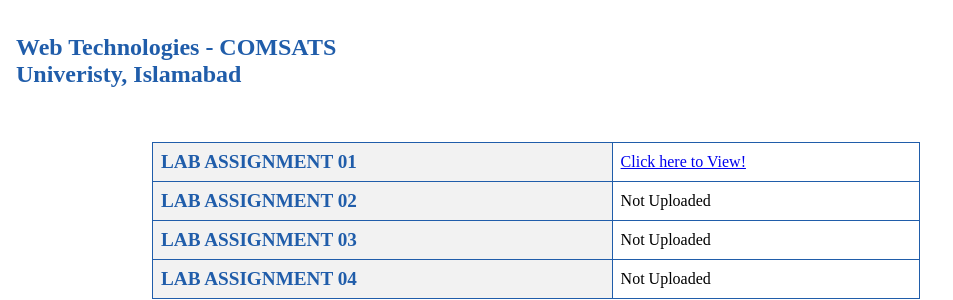
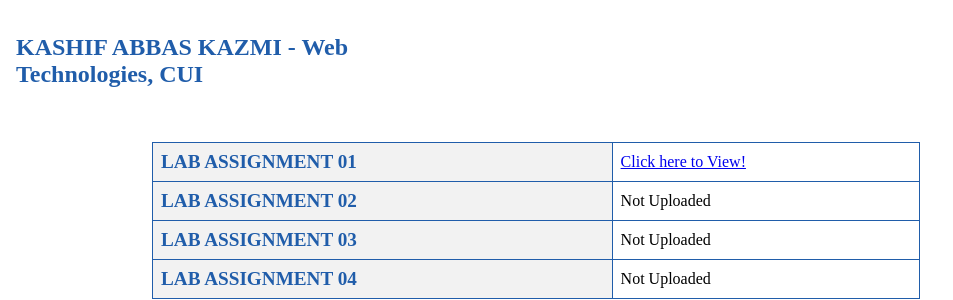
Before and after one commit to KaShiekzmi/web-technologies-labs, a plain HTML site: page index.html in a window 1280 px wide. Shown: the top 300 px of the page, 104-1057 px from the left. Drawn offline with Linux system fonts and the light colour scheme.

Commit message:
Update index.html

```diff
--- a/index.html
+++ b/index.html
@@ -16,7 +16,7 @@
     <header>
       <div>
         <img id="logo" src="logo.png" />
-        <p>Web Technologies - COMSATS Univeristy, Islamabad</p>
+        <p>KASHIF ABBAS KAZMI - Web Technologies, CUI</p>
       </div>
       <div>
       </div>
```
